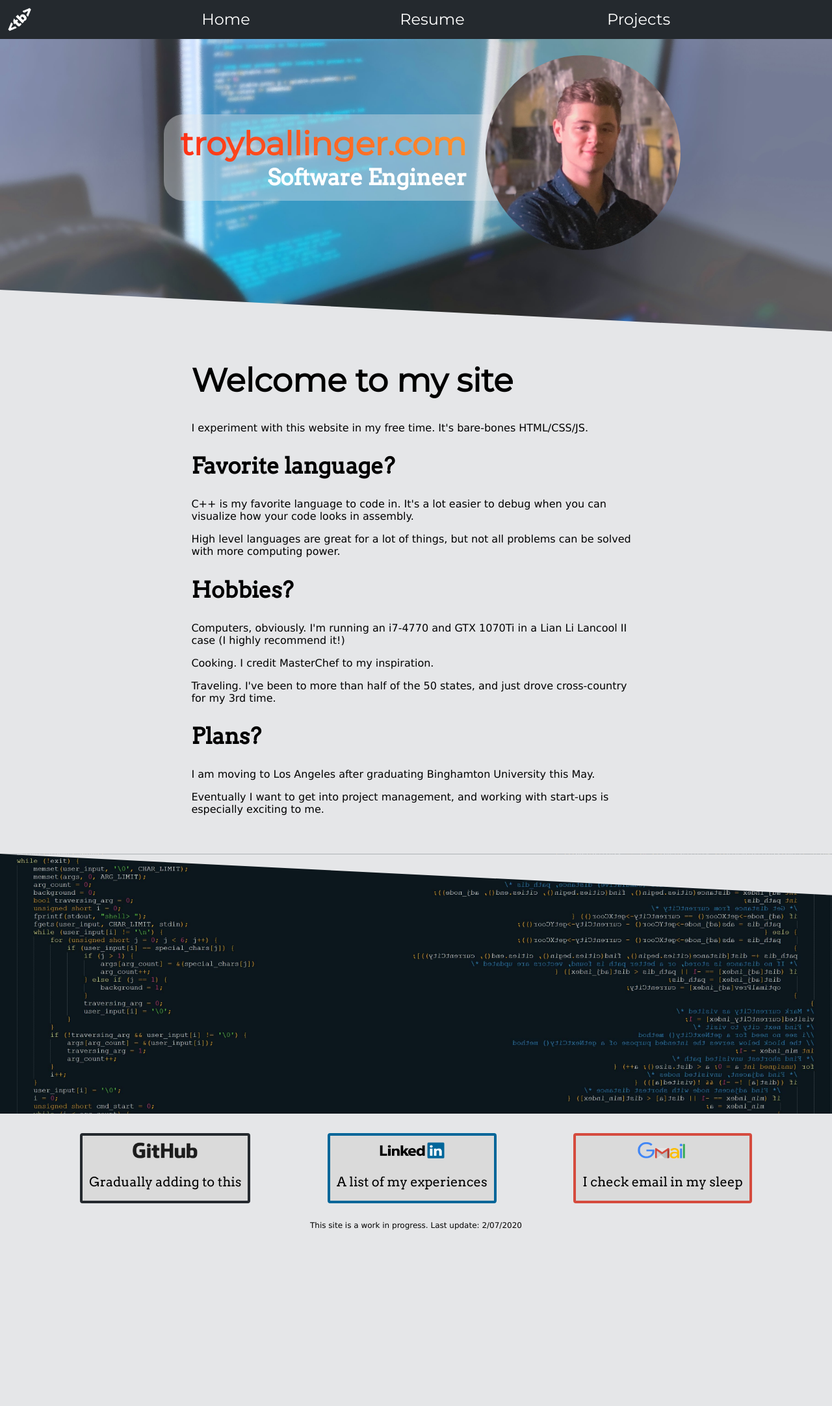
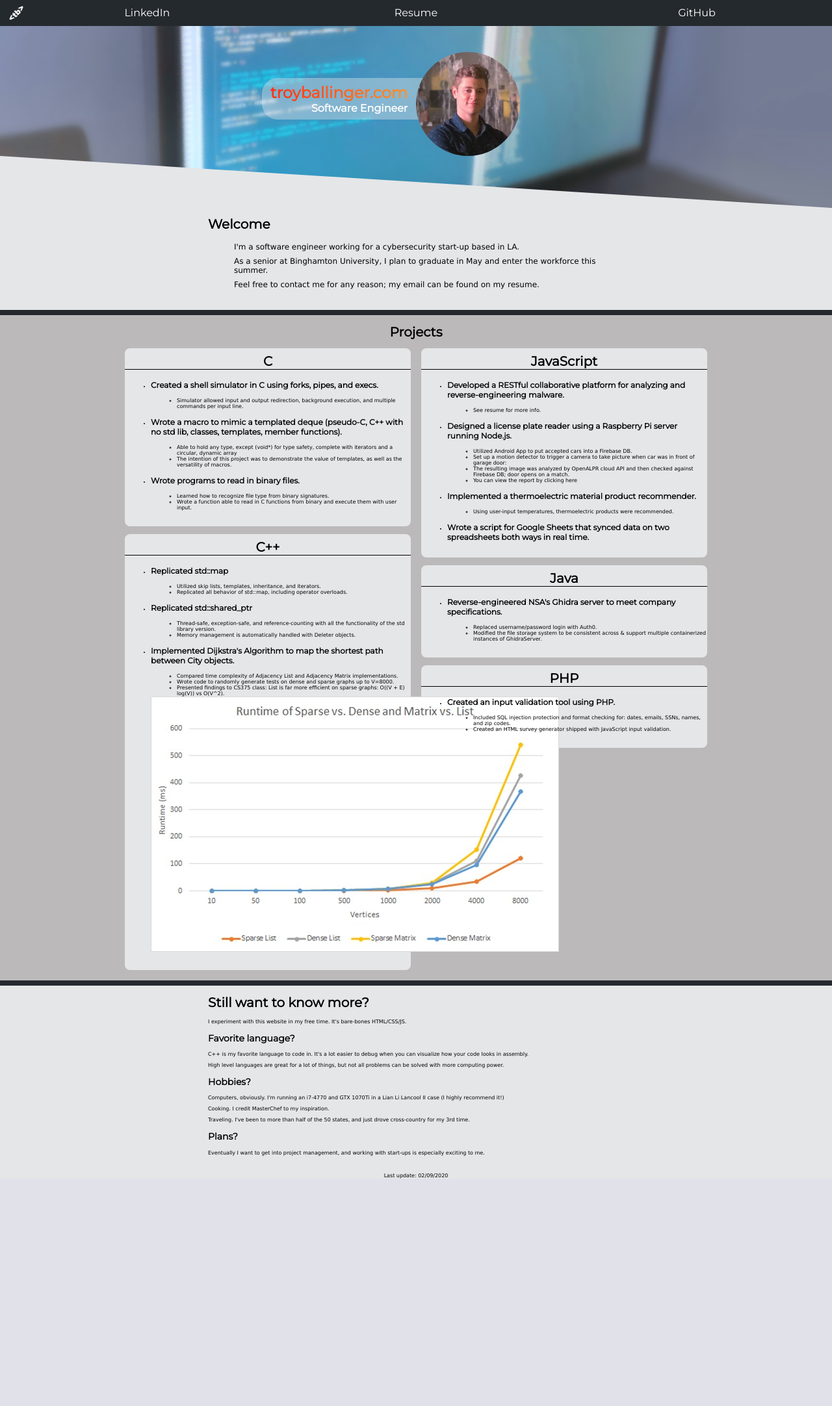
Before and after one commit to TroyBallinger/troyballinger.com, a PHP site: page / in a window 1280 px wide. Shown: the whole page at 65% size. After the commit the page ends 1814 px from the top, so only its background shows below. Run offline with PHP 8.4, Linux system fonts and the light colour scheme.

Commit message:
consolidated to one page, layout compatibility improvements

```diff
--- a/index.html
+++ b/index.html
@@ -20,41 +20,137 @@
 </head>
 <body>
 <div id ="header_list">
-	<div class="content_wrapper">
 	<div id="header_link_holder">
 	<img src="/icons/logo-white.png" id="logo">
 		<nav>
 			<li class="header_item">
-					<a href="/">Home</a>
+				<a href="https://linkedin.com/in/troy-ballinger/" target="_blank">LinkedIn</a>
 			</li>
 			<li class="header_item">
-					<a type="application/pdf" href="/resume.pdf">Resume</a>
+				<a type="application/pdf" href="/resume.pdf" target="_blank">Resume</a>
 			</li>
 			</li>
 			<li class="header_item">
-					<a href="/projects">Projects</a>
+				<a href="https://github.com/TroyBallinger" target="_blank">GitHub</a>
 			</li>
 		</nav>
 	</div>
 </div>
-</div>
-
 <div class="content_wrapper">
-	<div id="profile_background" class="article_container">
+	<div class="article_container">
+		<div id="profile_background">
 			<div id="profile_left">
 				<h1>troyballinger.com </h1>
 				<h2>Software Engineer</h2>
 			</div>
-		<div id="profile_right">
 			<div id="profile_circle_image">
 				<img src="media/troy-1.jpg" alt="Me" id="profile_headshot">
 			</div>
 		</div>
+		<div class="article">
+			<div class="writeup">
+				<h1>Welcome</h1>
+				<ul>
+				<li>I'm a software engineer working for a cybersecurity start-up based in LA.</li>
+				<li> As a senior at Binghamton University, I plan to graduate in May and enter the workforce this summer.</li>
+				<li>Feel free to contact me for any reason; my email can be found on my resume.</li>
+				</ul>
+			</div>
+		</div>
+	</div>
+	<div class="article_container" id="projects">
+		<div class="article">
+			<h1 style="text-align: center;">Projects</h1>
+			<div class="column_holder">
+			<div class="card" id="c">
+				<h1>C</h1>
+				<ul>
+				<li><h3>Created a shell simulator in C using forks, pipes, and execs.</h3></li>
+					<ul>
+					<li>Simulator allowed input and output redirection, background execution, and multiple commands per input line.</li>
+					</ul>
+				<li><h3>Wrote a macro to mimic a templated deque (pseudo-C, C++ with no std lib, classes, templates, member functions).</h3></li>
+					<ul>
+					<li>Able to hold any type, except (void*) for type safety, complete with iterators and a circular, dynamic array</li>
+					<li>The intention of this project was to demonstrate the value of templates, as well as the versatility of macros.</li>
+					</ul>
+				<li><h3>Wrote programs to read in binary files.</h3></li>
+					<ul>
+					<li>Learned how to recognize file type from binary signatures.</li>
+					<li>Wrote a function able to read in C functions from binary and execute them with user input.</li>
+					</ul>
+				</ul>
+			</div>
+			<div class="card" id="c++">
+				<h1>C++</h1>
+				<ul>
+				<li><h3>Replicated std::map</h3></li>
+					<ul>
+					<li>Utilized skip lists, templates, inheritance, and iterators.</li>
+					<li>Replicated all behavior of std::map, including operator overloads.</li>
+					</ul>
+				<li><h3>Replicated std::shared_ptr</h3></li>
+					<ul>
+					<li>Thread-safe, exception-safe, and reference-counting with all the functionality of the std library version.</li>
+					<li>Memory management is automatically handled with Deleter objects.</li></ul>
+				<li><h3>Implemented Dijkstra's Algorithm to map the shortest path between City objects.</h3></li>
+					<ul>
+					<li>Compared time complexity of Adjacency List and Adjacency Matrix implementations.</li>
+					<li>Wrote code to randomly generate tests on dense and sparse graphs up to V=8000.</li>
+					<li>Presented findings to CS375 class: List is far more efficient on sparse graphs: O((V + E) log(V)) vs O(V^2).</li>
+					</ul>
+					<div class="graph_holder">
+						<img src="media/list_v_matrix_graph.jpg" class="graph">
+					</div>
+				</ul>
+			</div>
+			<div class="card" id="js">
+				<h1>JavaScript</h1>
+				<ul>
+				<li><h3>Developed a RESTful collaborative platform for analyzing and reverse-engineering malware.</h3></li>
+					<ul>
+					<li>See resume for more info.</li>
+					</ul>
+				<li><h3>Designed a license plate reader using a Raspberry Pi server running Node.js.</h3></li>
+					<ul>
+					<li>Utilized Android App to put accepted cars into a Firebase DB.</li>
+					<li>Set up a motion detector to trigger a camera to take picture when car was in front of garage door:</li>
+					<li>The resulting image was analyzed by OpenALPR cloud API and then checked against Firebase DB; door opens on a match.</li>
+					<li><a href="/media/report">You can view the report by clicking here</a></li>
+					</ul>
+				<li><h3>Implemented a thermoelectric material product recommender.</h3></li>
+					<ul>
+					<li>Using user-input temperatures, thermoelectric products were recommended.</li>
+					</ul>
+				<li><h3>Wrote a script for Google Sheets that synced data on two spreadsheets both ways in real time.</h3></li>
+				</ul>
+			</div>
+			<div class="card" id="java">
+				<h1>Java</h1>
+				<ul>
+				<li><h3>Reverse-engineered NSA's Ghidra server to meet company specifications.</h3></li>
+					<ul>
+					<li>Replaced username/password login with Auth0.</li>
+					<li>Modified the file storage system to be consistent across & support multiple containerized instances of GhidraServer.</li>
+					</ul>
+				</ul>
+			</div>
+			<div class="card" id="php">
+				<h1>PHP</h1>
+				<ul>
+				<li><h3>Created an input validation tool using PHP.</h3></li>
+					<ul>
+					<li>Included SQL injection protection and format checking for: dates, emails, SSNs, names, and zip codes.</li>
+					<li>Created an HTML survey generator shipped with JavaScript input validation.</li>
+					</ul>
+				</ul>
+			</div>
+			</div>
+		</div>
 	</div>
 	<div class="article_container">
-		<div class="article">
 		<div class="writeup">
-			<h1>Welcome to my site</h1>
+			<h1>Still want to know more?</h1>
 				<p>I experiment with this website in my free time. It's bare-bones HTML/CSS/JS.</p>
 			<h2>Favorite language?</h2>
 				<p>C++ is my favorite language to code in. It's a lot easier to debug when you can visualize how your code looks in assembly.</p>
@@ -64,40 +160,10 @@
 				<p>Cooking. I credit MasterChef to my inspiration.</p>
 				<p>Traveling. I've been to more than half of the 50 states, and just drove cross-country for my 3rd time.</p>
 			<h2>Plans?</h2>
-				<p>I am moving to Los Angeles after graduating Binghamton University this May.</p>
 				<p>Eventually I want to get into project management, and working with start-ups is especially exciting to me.</p>
 				&nbsp
 				&nbsp
-			</div>
-		</div>
-		<div class="triangle"></div>
-		<div class="parr" style="background-image:url('media/dark-code.jpg');"></div>
-		<div class="article">
-		<div class="box_holder">
-			<a class="box" href="https://github.com/TroyBallinger" style="border-color:#24292E;">
-				<img src="media/github-logo.png" alt="GitHub" class="box_img">
-				<h2 class="box_text">Gradually adding to this</h2>
-				<div class="box_overlay" style="background:#24292E;">
-					<h2>View GitHub</h2>
-				</div>
-			</a>
-			<a class="box" href="https://linkedin.com/in/troy-ballinger/" style="border-color:#006699;">
-				<img src="media/linkedin-logo.png" alt="LinkedIn" class="box_img">
-				<h2 class="box_text">A list of my experiences</h2>
-				<div class="box_overlay" style="background:#006699;">
-					<h2>View LinkedIn</h2>
-				</div>
-			</a>
-			<a class="box" onClick="(function(){alert('My email is: troyballinger97 at gmail')})();" style="border-color:#d54b3e;">
-				<img src="media/gmail-logo.png" alt="LinkedIn" class="box_img">
-				<h2 class="box_text">I check email in my sleep</h2>
-				<div class="box_overlay" style="background:#d54b3e;">
-					<h2>Email me</h2>
-				</div>
-			</a>
-		</div>
-		&nbsp
-		<span style="text-align:center;font-size:12px;"><p>This site is a work in progress. Last update: 2/07/2020</p></span>
+			<span style="text-align:center;font-size:12px;"><p style="margin:0">Last update: 02/09/2020</p></span>
 		</div>
 	</div>
 </div>
--- a/layout-styles.css
+++ b/layout-styles.css
@@ -5,11 +5,12 @@ a {
 }
 
 body {
-	margin:0px;
-	padding:0px;
+	margin:0;
+	padding:0;
 	background-color: #e5e6e8;
 	background-image: url("/media/code_background.jpg");
 	background-size:cover;
+	overflow-x:hidden;
 }
 
 h1, h2, img {
@@ -21,19 +22,26 @@ h1, h2, img {
 
 h1 {
 	font-family: 'Montserrat', sans-serif;
-	font-size:50px;
+	font-size:2.5vh;
 	color:black;
 }
 
 h2 {
-	font-family: 'Arvo', serif;
-	font-size:34px;
+	font-family: 'Montserrat', sans-serif;
+	font-size:1.75vh;
 	color:black;
 }
 
-p {
+h3 {
+	font-family: 'Montserrat', sans-serif;
+	font-size:1.5vh;
+	color:black;
+}
+
+p, li {
 	font-family:'Verdana', sans-serif;
 	color:black;
+	font-size:1vh;
 }
 
 ul > img {
@@ -44,25 +52,45 @@ ul > img {
 
 /* General use classes */
 .article {
-	margin-left:5%;
-	margin-right:5%;
-	margin-top:25px;
-	margin-bottom:25px;
-	width:90%;
-	min-height:400px;
+	width:100%;
 	display:inline-block;
 	position:relative;
+	padding-bottom:2vh;
 }
 
 .article_container {
 	background-color:#e5e6e8;
-	min-height:70%;
-	padding-top:50px;
+	border-top:1vh solid;
+	border-color:#24292E;
+	min-width:100vw;
+}
+
+.card {
+	width:100%;
+	padding-top: 1vh;
+	padding-bottom: 1vh;
+	margin-bottom:1.5vh;
+	background-color: #e5e6e8;
+	border-radius: 1vh;
+}
+
+.card > h1 {
+	text-align:center;
+	border-bottom: .1vw solid black;
+	margin: 0;
+}
+
+.column_holder {
+	width:70vw;
+	margin:auto;
+	font-family: sans-serif;
+	column-count:2;
 }
 
 .content_wrapper {
-	max-width:1600px;
-	margin:auto;
+	padding-top:4vh;
+	width:100vw;
+	margin:0;
 }
 
 .graph_holder {
@@ -70,21 +98,25 @@ ul > img {
 }
 
 .writeup {
-	width:60%;
-	margin:auto;
+	margin-left:25vw;
+	margin-right:25vw;
 	font-family: sans-serif;
+}
+
+.writeup li {
+	font-size:1.5vh;
+	list-style-type: none;
+	margin-bottom:1vh;
 }
 
 /* Header */
 .header_item {
-	display:inline-block;
 	height:inherit;
-	line-height:40px;
-	min-width:24.5%;
+	line-height:3vh;
 	text-align:center;
 	list-style:none;
 	font-family: 'Montserrat', sans-serif;
-	font-size:24px;
+	font-size:2vh;
 	color:white;
 }
 
@@ -93,13 +125,13 @@ ul > img {
 }
 
 #header_link_holder {
-	display:block;
-	margin:auto;
 	background-color: #24292E;
-	height:40px;
-	padding-top:10px;
-	padding-bottom:10px;
+	height:3vh;
+	padding-top:1vh;
+	padding-bottom:1vh;
 	transition: .25s ease;
+	width:100%;
+	column-count: 3;
 }
 
 #header_list {
@@ -111,103 +143,26 @@ ul > img {
 
 #logo {
 	float:left;
-	padding-left:10px;
+	padding-left:1vw;
 	height:inherit;
 	z-index:99;
 }
 
 /* Index */
-.box {
-	height:100px;
-	width:auto;
-	white-space: nowrap;
-	position:relative;
-	display:inline-block;
-	border: 4px solid;
-	border-radius: 4px;
-	margin:auto;
-	text-align:center;
-	overflow:hidden;
-	background-color:#dadada;
-	padding-left:5px;
-	padding-right:5px;
-}
-
-.box:hover {
-	cursor:pointer;
-}
-
-.box:hover .box_overlay {
-	transform: translateY(50px);
-}
-
-.box_holder {
-	width:100%;
-	height:100px;
-	padding-top:5px;
-	padding-bottom:5px;
-	display:flex;
-}
-
-.box_img {
-	width:100px;
-	height:25px;
-	padding-top:10px;
-	left:50%;
-	display:inline-block;
-	margin:auto;
-}
-
-.box_overlay {
-	position:absolute;
-	bottom:0;
-	left:0;
-	right:0;
-	overflow:hidden;
-	width:100%;
-	height:100%;
-	transition: .2s ease;
-	transform: translateY(100px);
-}
-
-.box_overlay > h2 {
-	color:white;
-	margin-top:10px;
-}
-
-.box_text {
-	color:black;
-	font-family:'Arvo', serif;
-	font-weight:normal;
-	font-size:20px;
-	margin: 20px 5px 0px 5px;
-	left:55px;
-	bottom:0px;
-}
-
-.parr {
-	min-height:400px;
-	background-attachment:fixed;
-	background-position:center;
-	background-repeat:no-repeat;
-	background-size:cover;
-}
 
 #profile_background {
 	background-image: url("/media/computer.jpg");
 	background-position:center;
-	background-size:100%;
+	background-size:cover;
 	background-repeat:no-repeat;
 	text-align:center;
+	min-height:35vh;
 	clip-path: polygon(
 		0 0,
 		100% 0,
 		100% 100%,
-		0 calc(100% - 5vw)
+		0 calc(100% - 10vh)
 	);
-	margin-bottom:-5vw;
-	min-height:450px;
-	padding-top:60px;
 }
 
 #profile_circle_image {
@@ -215,25 +170,27 @@ ul > img {
 	border-radius:50%;
 	overflow:hidden;
 	position:absolute;
-	left:-25px
+	left:50%;
+	top: 10vh;
 }
 
 #profile_headshot {
 	border-image: none 100% round;
 	display:block;
 	margin-left:auto;
-	width:300px;
-	height:300px;
+	width:20vh;
+	height:20vh;
 	margin-right:auto;
 }
 
 #profile_left {
-	margin-left:15%;
-	padding:15px 50px 15px 25px;
-	display:inline-block;
+	padding:1vh 2vw 1vh 1vw;
 	text-align:right;
 	background-color: rgb(229,230,232, .4);
-	border-radius:30px 0px 0px 30px;
+	border-radius:3vh 0 0 3vh;
+	position:absolute;
+	right:49%;
+	top:15vh;
 }
 
 #profile_left > h1 {
@@ -241,49 +198,25 @@ ul > img {
 	background: -webkit-linear-gradient(left, #fd3116, #ff932e);
 	-webkit-background-clip: text;
 	-webkit-text-fill-color: transparent;
+	font-size:3vh;
 }
 
 #profile_left > h2 {
 	color:#ffffff;
 	margin:0;
+	font-size:2vh;
 }
 
-#profile_right {
-	width:35%;
-	height:inherit;
-	display:inline-block;
-	min-height:200px;
-	position:relative;
-	padding-top:25px;
-}
-
-.triangle {
-	background-color:#e5e6e8;
-	height:5vw;
-	margin-bottom:-4.99vw;
-	clip-path: polygon(
-		0 calc(100% - 5vw),
-		100% 0,
-		101% 100%,
-		0 0
-	);
+#projects {
+	background-color: #bbb9b9;
 }
 
 @media only screen and (min-width: 100px) and (max-width: 1024px) {
 	/* General settings */
-	body {
-		overflow: scroll;
-	}
-
 	h1 {
 		text-align:center;
 		padding-left:0;
 		z-index:10;
-		font-size:30px;
-	}
-
-	h2 {
-		font-size:22px;
 	}
 
 	ul {
```
Also changed, not shown: other parts of layout-styles.css (+13 -43 lines), projects.html (deleted, +0 -132 lines), scroll.js (+4 -4 lines). Lines whose indentation alone changed are shown as unchanged.
